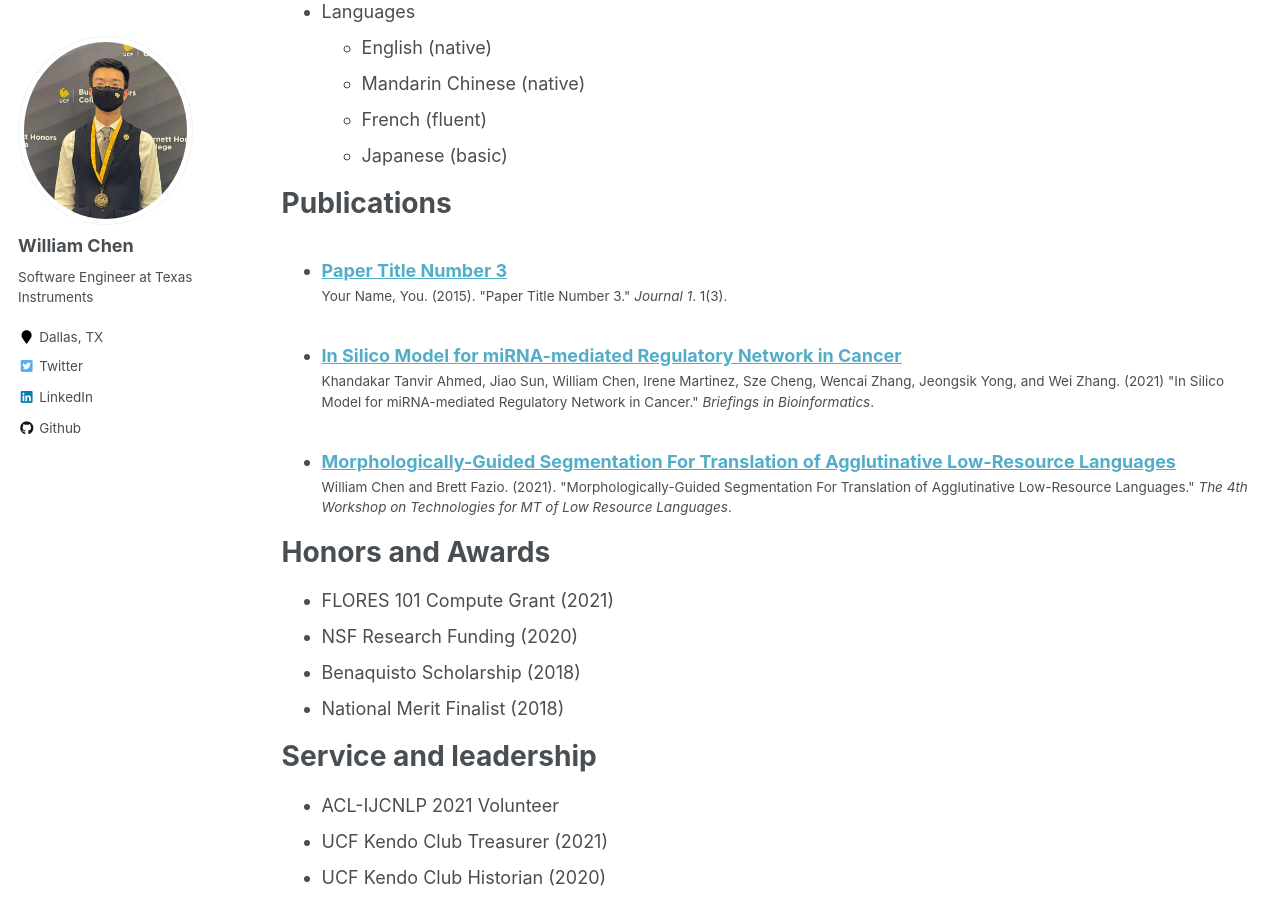
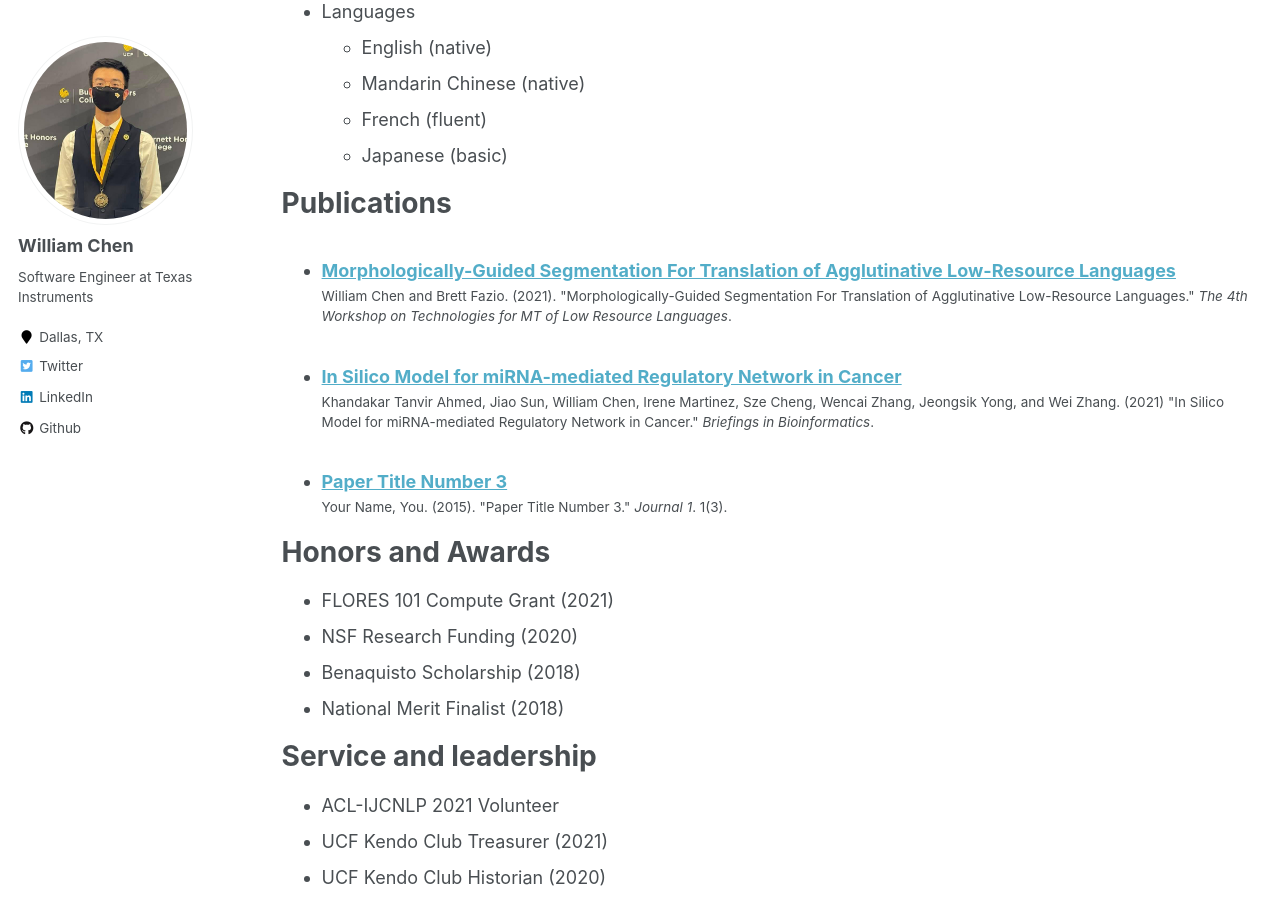
Before and after one commit to wanchichen/wanchichen.github.io, a Jekyll site: the page built from _pages/cv.md, in a window 1280 px wide and 900 px high, scrolled down 1539 px. Built offline with Jekyll 4.4.1, drawn with Linux system fonts in a browser that asks for light colours.

Commit message:
formatting

```diff
--- a/_layouts/single.html
+++ b/_layouts/single.html
@@ -44,9 +44,9 @@ layout: default
 
 
         {% if page.citation and page.paperurl %}
-          <p>Recommended citation: {{ page.citation }} <a href="{{ page.paperurl }}"><u>{{ page.paperurl }}</u></a></p>
+          <p>{{ page.citation }} </p>
         {% elsif page.citation %}
-          <p>Recommended citation: {{ page.citation }} </p>
+          <p>{{ page.citation }} </p>
         {% endif %}
 
         </header>
--- a/_pages/cv.md
+++ b/_pages/cv.md
@@ -65,7 +65,7 @@ redirect_from:
 
 # Publications
 
-  <ul>{% for post in site.publications %}
+  <ul>{% for post in site.publications reversed %}
     {% include archive-single-cv.html %}
   {% endfor %}</ul>
 
```
